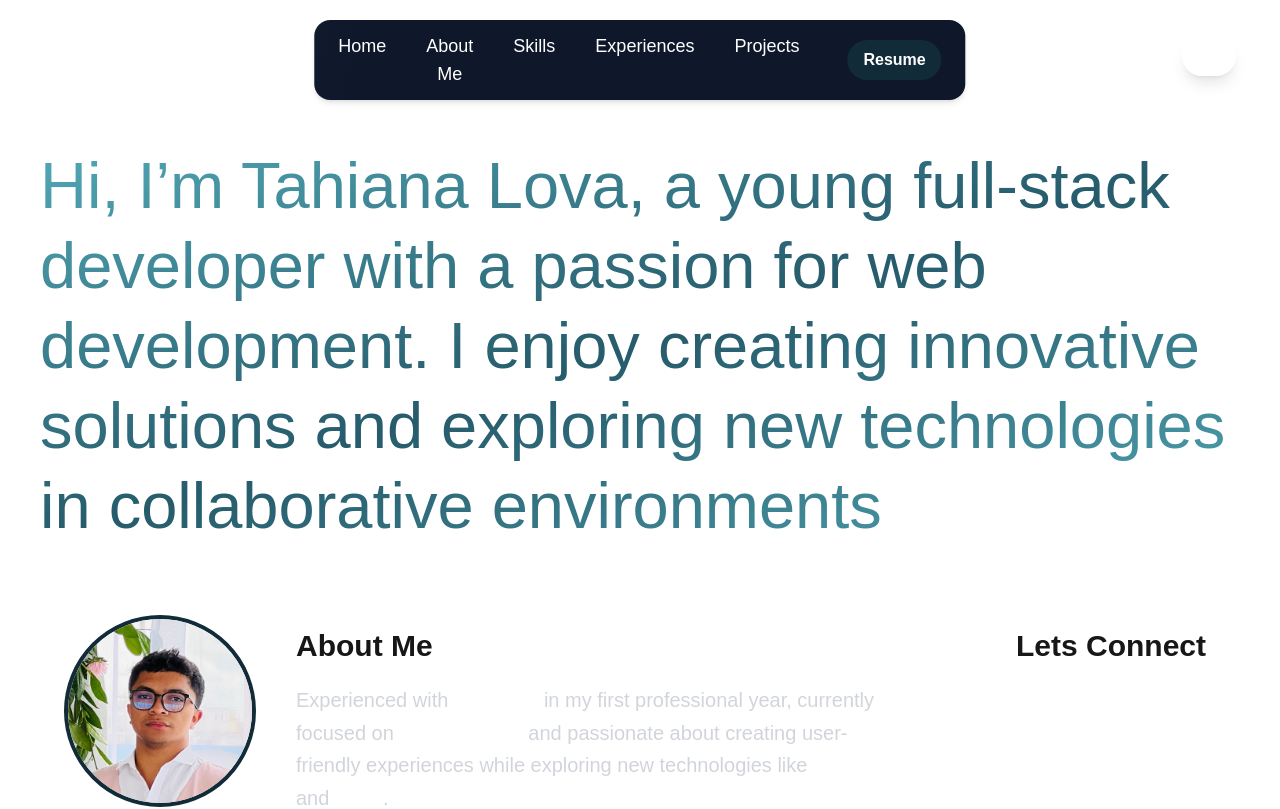
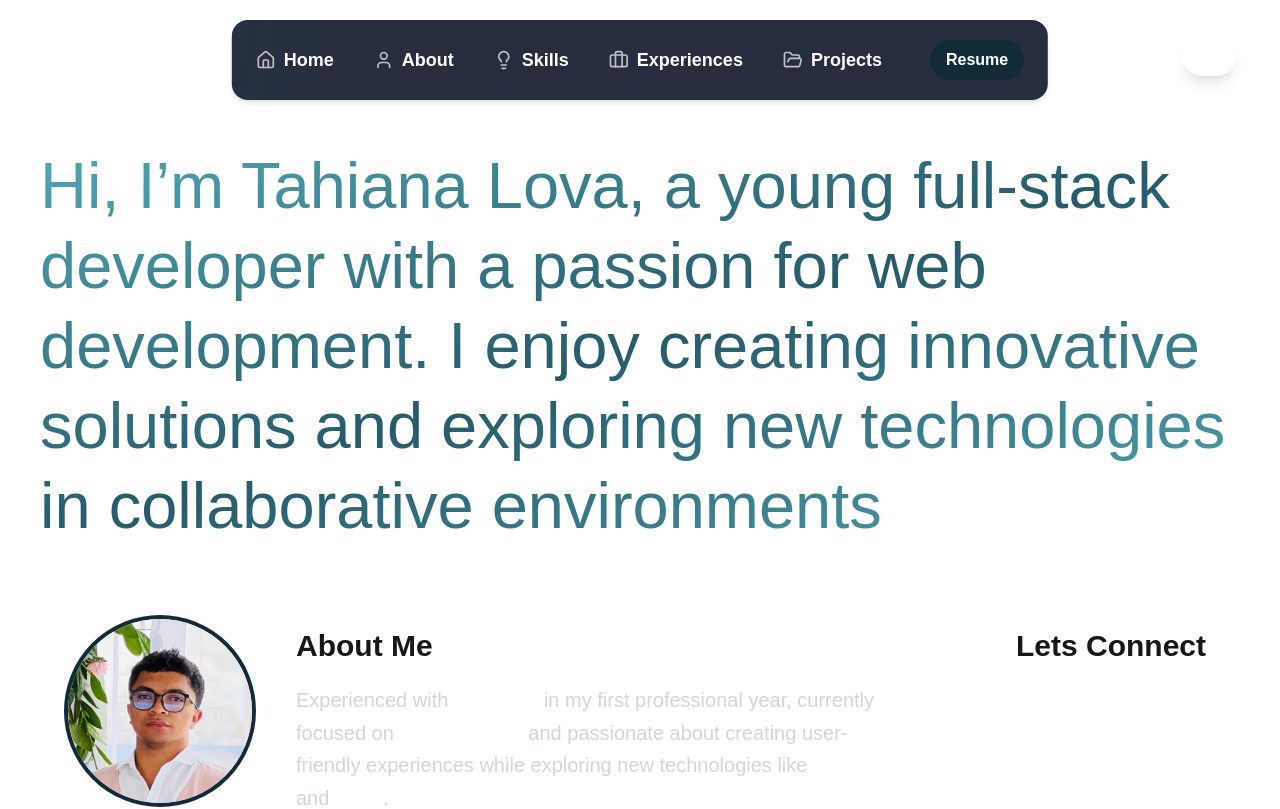
Before and after one commit to Mukkun007/PORTFOLIO-LOVA, a Next.js app: page / in a window 1280 px wide. Shown: the top 809 px of the page. Built offline with nearby package versions, Linux system fonts and the light colour scheme.

Commit message:
maj Header

```diff
--- a/package.json
+++ b/package.json
@@ -12,6 +12,7 @@
     "@mui/icons-material": "^6.4.1",
     "@mui/material": "^6.4.1",
     "i18next": "^24.2.2",
+    "lucide-react": "^0.477.0",
     "next": "15.1.6",
     "next-i18next": "^15.4.2",
     "next-intl": "^3.26.5",
--- a/public/locales/en.json
+++ b/public/locales/en.json
@@ -4,7 +4,7 @@
   },
   "header": {
     "home": "Home",
-    "about": "About Me",
+    "about": "About",
     "skills": "Skills",
     "experiences": "Experiences",
     "projects": "Projects",
--- a/src/components/Header.tsx
+++ b/src/components/Header.tsx
@@ -2,6 +2,15 @@
 
 import { useState, useEffect } from "react";
 import { useTranslations } from "next-intl";
+
+import {
+  Home,
+  User,
+  Lightbulb,
+  Briefcase,
+  FolderOpen,
+  Download,
+} from "lucide-react";
 
 const Header = () => {
   const t = useTranslations();
@@ -48,13 +57,13 @@ const Header = () => {
       {isLargeScreen && isScrolled && !isOpen && (
         <button
           onClick={() => setIsOpen(true)}
-          className="fixed top-5 left-1/2 -translate-x-1/2 w-[100px] h-[30px] bg-[#122b39] z-10 rounded-full shadow-lg transition-opacity duration-300"
+          className="fixed top-5 left-1/2 -translate-x-1/2 w-[100px] h-[30px] bg-[#0f172a] bg-opacity-90 z-10 rounded-full shadow-xl shadow-black/30 transition-opacity duration-300"
         >
           <div className="w-[40px] h-[15px]"></div>
         </button>
       )}
       {(isOpen || !isScrolled || !isLargeScreen) && (
-        <nav className="fixed top-0 lg:top-5 left-0 lg:left-1/2 lg:-translate-x-1/2 w-full lg:w-auto lg:max-w-[900px] lg:h-[80px] lg:z-10 lg:rounded-2xl lg:shadow-md lg:hover:shadow-lg lg:transition-shadow duration-300 bg-[#0f172a] p-4 flex justify-start lg:justify-between items-center h-[60px] z-10 shadow-md">
+        <nav className="fixed top-0 lg:top-5 left-0 lg:left-1/2 lg:-translate-x-1/2 w-full lg:w-auto lg:max-w-[900px] lg:h-[80px] lg:z-10 lg:rounded-2xl lg:shadow-md lg:hover:shadow-lg lg:transition-shadow duration-300 bg-[#0f172a] bg-opacity-90 p-4 flex justify-center lg:justify-between items-center h-[60px] z-10 shadow-xl shadow-black/30">
           <ul
             className={`flex gap-10 lg:gap-[4rem] xl:gap-10 sm:gap-[4rem] ${
               isLargeScreen && isScrolled && !isOpen ? "hidden" : "flex"
@@ -69,8 +78,9 @@ const Header = () => {
               </a>
               <a
                 href="#home"
-                className="text-white text-lg font-light transition-colors duration-300 hover:text-[#00bcd4] hidden xl:block"
+                className="items-center gap-2 text-white text-lg font-poppins font-semibold transition-colors duration-300 hover:text-[#00bcd4] hidden xl:flex"
               >
+                <Home size={20} className="opacity-70" />
                 {t("header.home")}
               </a>
             </li>
@@ -83,8 +93,9 @@ const Header = () => {
               </a>
               <a
                 href="#biography"
-                className="text-white text-lg font-light transition-colors duration-300 hover:text-[#00bcd4] hidden xl:block"
+                className="items-center gap-2 text-white text-lg font-poppins font-semibold transition-colors duration-300 hover:text-[#00bcd4] hidden xl:flex"
               >
+                <User size={20} className="opacity-70" />
                 {t("header.about")}
               </a>
             </li>
@@ -97,8 +108,9 @@ const Header = () => {
               </a>
               <a
                 href="#about"
-                className="text-white text-lg font-light transition-colors duration-300 hover:text-[#00bcd4] hidden xl:block"
+                className="items-center gap-2 text-white text-lg font-poppins font-semibold transition-colors duration-300 hover:text-[#00bcd4] hidden xl:flex"
               >
+                <Lightbulb size={20} className="opacity-70" />
                 {t("header.skills")}
               </a>
             </li>
@@ -111,8 +123,9 @@ const Header = () => {
               </a>
               <a
                 href="#experience"
-                className="text-white text-lg font-light transition-colors duration-300 hover:text-[#00bcd4] hidden xl:block"
+                className="items-center gap-2 text-white text-lg font-poppins font-semibold transition-colors duration-300 hover:text-[#00bcd4] hidden xl:flex"
               >
+                <Briefcase size={20} className="opacity-70" />
                 {t("header.experiences")}
               </a>
             </li>
@@ -125,8 +138,9 @@ const Header = () => {
               </a>
               <a
                 href="#projects"
-                className="text-white text-lg font-light transition-colors duration-300 hover:text-[#00bcd4] hidden xl:block"
+                className="items-center gap-2 text-white text-lg font-poppins font-semibold transition-colors duration-300 hover:text-[#00bcd4] hidden xl:flex"
               >
+                <FolderOpen size={20} className="opacity-70" />
                 {t("header.projects")}
               </a>
             </li>
--- a/tailwind.config.ts
+++ b/tailwind.config.ts
@@ -13,6 +13,9 @@ export default {
         foreground: "var(--foreground)",
         scrollBehavior: "smooth",
       },
+      fontFamily: {
+        poppins: ["Poppins", "sans-serif"],
+      },
     },
   },
   plugins: [],
```
Also changed, not shown: 1 other file (tests, documents, lock files or other folders).
